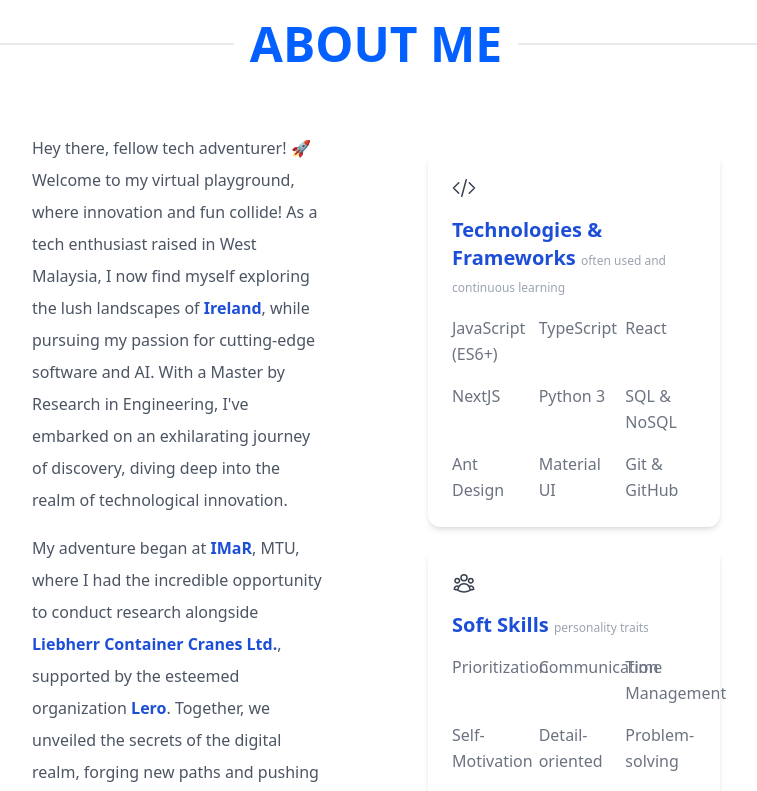
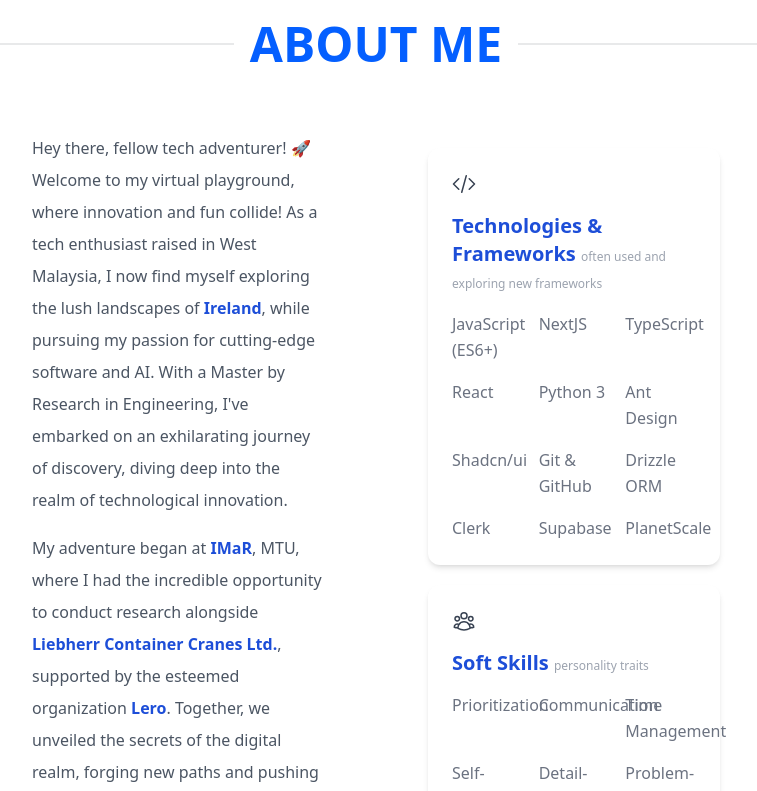
Before and after one commit to dejongyeong/v2, a Next.js app: page / in a window 1280 px wide. Shown: the part 840-1631 px from the top of the page, without its empty margins (264-1021 px from the left). Built offline with nearby package versions, Linux system fonts and the light colour scheme.

Commit message:
refactor css

```diff
--- a/components/sections/About.tsx
+++ b/components/sections/About.tsx
@@ -6,7 +6,7 @@ const About = () => {
     <div id="about" className="h-max w-full">
       <div className="py-10 ps-4 min-[1024.1px]:ps-64 pe-4 min-[1024.1px]:pe-64 mt-10 md:mt-20 w-full">
         <div className="divider text-4xl md:text-5xl text-title-blue font-extrabold uppercase">About Me</div>
-        <div className="mt-9 md:mt-12 grid grid-cols-1 md:grid-cols-2 gap-3 md:gap-6">
+        <div className="mt-9 md:mt-12 grid grid-cols-1 xl:grid-cols-2 gap-3 xl:gap-6">
           <Content />
           <Skills />
         </div>
--- a/components/shared/Footer.tsx
+++ b/components/shared/Footer.tsx
@@ -1,7 +1,8 @@
 const Footer = () => {
   return (
-    <footer className="h-10 flex flex-col items-center align-middle justify-center text-xs text-blue-600 w-full py-6">
-      {new Date().getFullYear()} © Designed and Built by De Jong Yeong
+    <footer className="h-10 flex flex-col items-center align-middle justify-center text-xs text-center leading-relaxed text-blue-600 w-full pt-6 pb-8">
+      {new Date().getFullYear()} © Designed and Built by De Jong Yeong &bull; Attribute: Authors of UI Design Templates
+      from Google and Dribble
     </footer>
   );
 };
--- a/components/shared/about/Content.tsx
+++ b/components/shared/about/Content.tsx
@@ -2,7 +2,7 @@ import Socials from "../Socials";
 
 const Content = () => {
   return (
-    <div className="w-full px-7 md:px-10 py-8 text-gray-600 leading-loose text-base flex flex-col justify-center gap-4">
+    <div className="w-full px-7 md:px-10 py-10 md:py-8 text-gray-600 leading-loose text-base flex flex-col justify-start gap-4">
       <p>
         Hey there, fellow tech adventurer! 🚀 Welcome to my virtual playground, where innovation and fun collide! As a
         tech enthusiast raised in <span className="font-medium">West Malaysia</span>, I now find myself exploring the
--- a/components/shared/about/Skills.tsx
+++ b/components/shared/about/Skills.tsx
@@ -4,7 +4,7 @@ import Technical from "./Technical";
 
 const Skills = () => {
   return (
-    <div className="px-7 md:px-10 py-8 flex flex-col justify-start gap-5 my-5">
+    <div className="px-7 md:px-10 py-7 flex flex-col justify-start gap-5 my-5">
       <Technical />
       <EI />
       <Language />
--- a/components/shared/about/Technical.tsx
+++ b/components/shared/about/Technical.tsx
@@ -2,14 +2,17 @@ import React from "react";
 
 const technologies: string[] = [
   "JavaScript (ES6+)",
+  "NextJS",
   "TypeScript",
   "React",
-  "NextJS",
   "Python 3",
-  "SQL & NoSQL",
   "Ant Design",
-  "Material UI",
+  "Shadcn/ui",
   "Git & GitHub",
+  "Drizzle ORM",
+  "Clerk",
+  "Supabase",
+  "PlanetScale",
 ];
 
 const Technical = () => {
@@ -32,7 +35,7 @@ const Technical = () => {
         </svg>
         <h5 className="mb-2 block text-xl text-blue-700 font-semibold leading-snug antialiased my-4">
           Technologies & Frameworks{" "}
-          <span className="text-xs text-gray-400 font-normal">often used and continuous learning</span>
+          <span className="text-xs text-gray-400 font-normal">often used and exploring new frameworks</span>
         </h5>
         <div className=" leading-relaxed antialiased text-gray-500 gap-4 mt-4">
           <div className="grid xl:grid-cols-3 grid-cols-2 gap-4 max-w-full w-auto">
--- a/components/shared/buttons/Download.tsx
+++ b/components/shared/buttons/Download.tsx
@@ -7,7 +7,7 @@ const Download = () => {
         <a
           target="_blank"
           rel="noopener noreferrer"
-          className="inline-block px-5 py-2 mx-auto text-white bg-blue-600 rounded-full hover:bg-blue-700 hover:drop-shadow-lg md:mx-0 text-center"
+          className="inline-block px-5 py-2 mx-auto text-white bg-blue-600 rounded-full hover:bg-blue-700 hover:drop-shadow-lg md:mx-0 text-center whitespace-nowrap"
         >
           Download CV
         </a>
--- a/components/shared/hero/Intro.tsx
+++ b/components/shared/hero/Intro.tsx
@@ -11,7 +11,7 @@ const Intro = () => {
           <div className="flex flex-col justify-center gap-8 mx-auto ps-9 font-sans h-full">
             <div className="flex flex-col">
               <div className="flex flex-col">
-                <h4 className="text-sm font-medium text-title-blue">Hello World 👋, I am</h4>
+                <h4 className="text-sm font-medium text-title-blue">Hello World 👋, I am DJ</h4>
                 <h1 className="text-7xl font-bold tracking-wide text-black my-2 uppercase">Y. De Jong</h1>
                 <p className="text-xl font-medium">Postgraduate Researcher, Software Engineer</p>
               </div>
```
